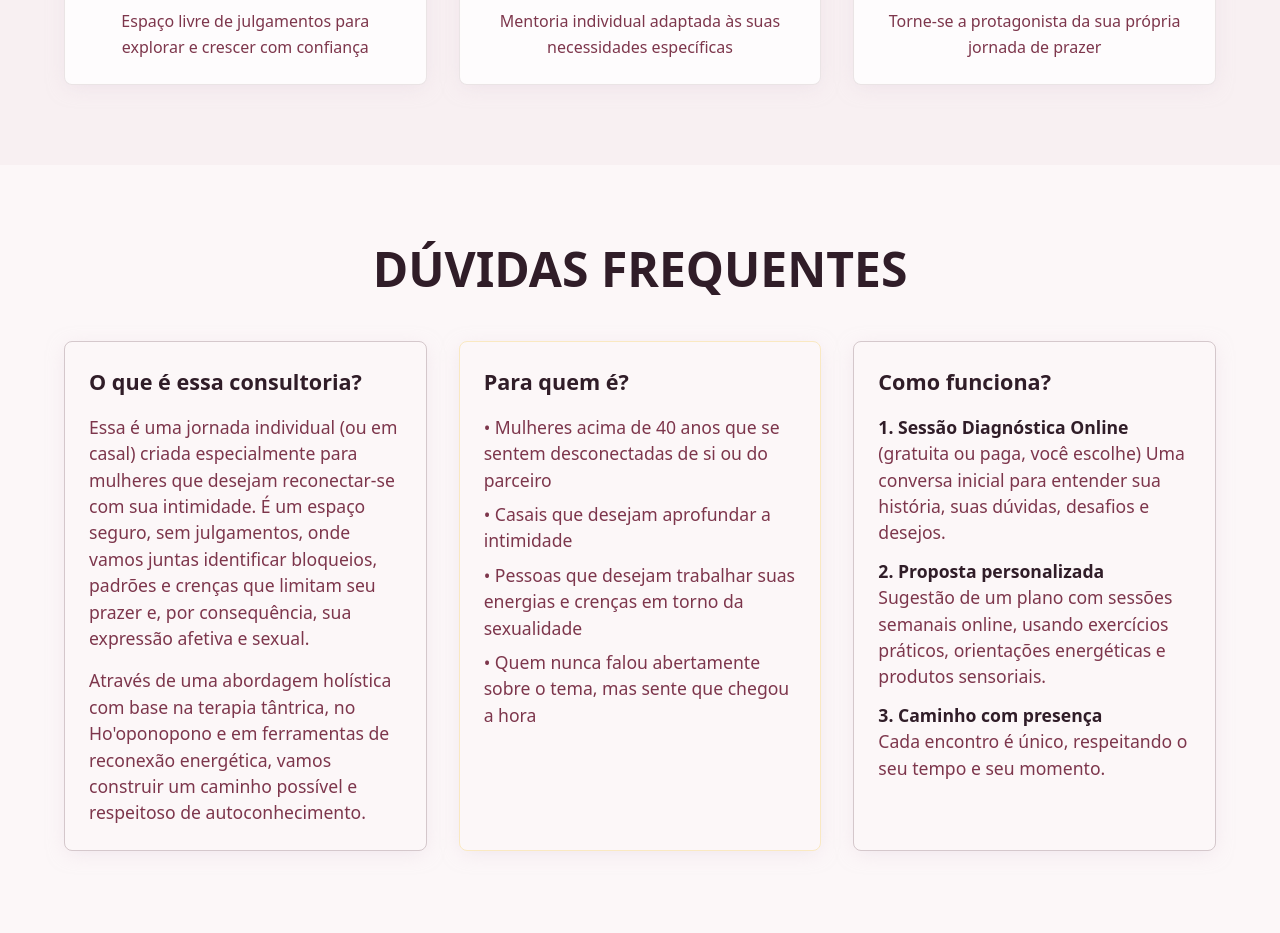
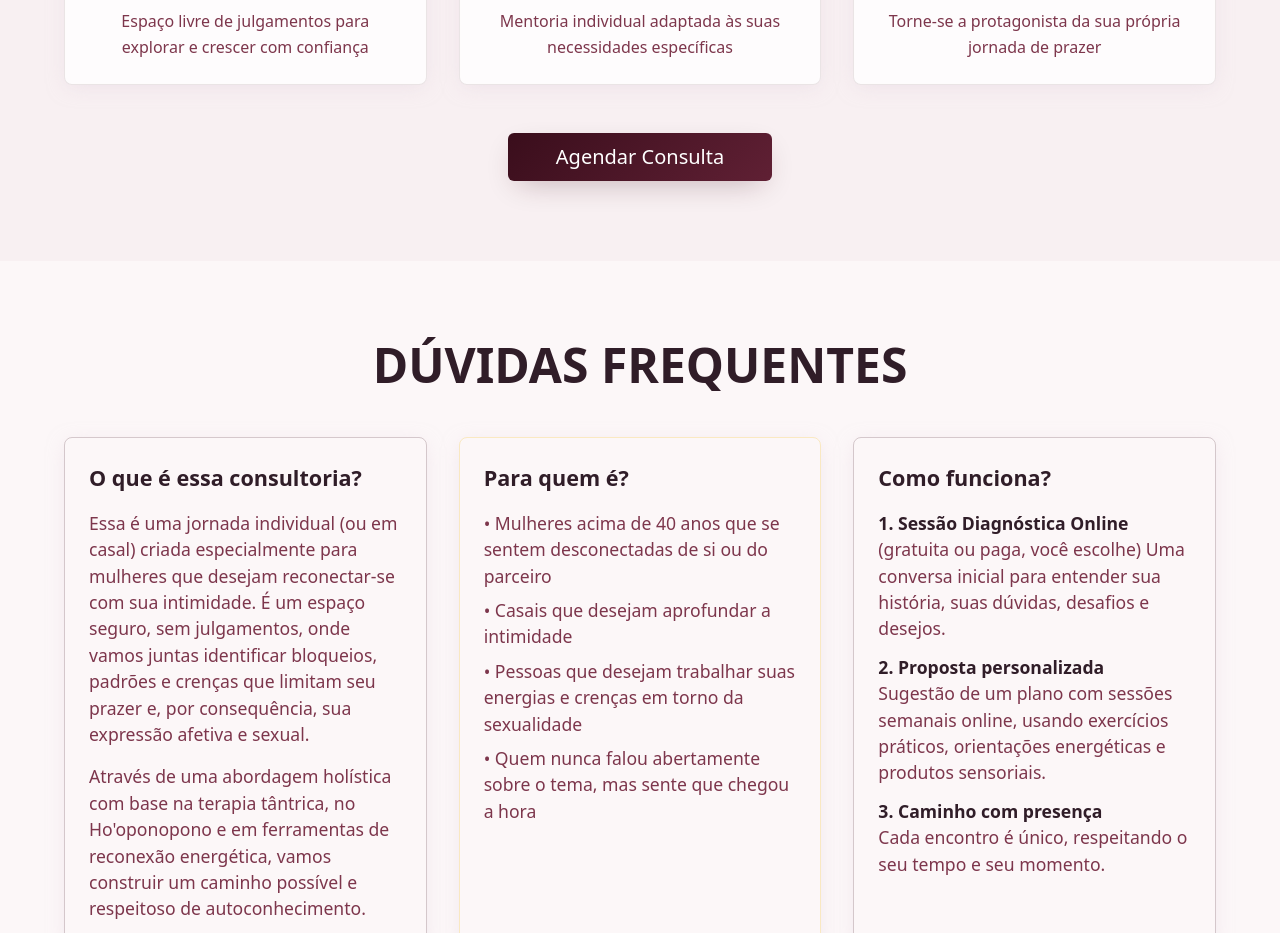
Before and after one commit to vowdigital/prazer-em-venda, a React (Vite) app: page / in a window 1280 px wide. Shown: the part 2320-3253 px from the top of the page. Built offline with nearby package versions, Linux system fonts and the light colour scheme.

Commit message:
Adicionar botão à seção de benefícios
Adicionado um botão com o texto "Agendar Consulta" à seção "Benefícios da Mentoria".

```diff
--- a/src/components/BenefitsSection.tsx
+++ b/src/components/BenefitsSection.tsx
@@ -1,4 +1,5 @@
 import { Card, CardContent, CardHeader, CardTitle } from "@/components/ui/card";
+import { Button } from "@/components/ui/button";
 import { Heart, Star, Zap, Shield, Users, Crown } from "lucide-react";
 
 const benefits = [
@@ -70,6 +71,20 @@ const BenefitsSection = () => {
             </Card>
           ))}
         </div>
+
+        {/* CTA Button */}
+        <div className="text-center mt-12">
+          <Button
+            variant="default"
+            size="lg"
+            className="text-xl px-12 py-6 bg-gradient-primary hover:scale-105 transition-transform duration-300"
+            asChild
+          >
+            <a href="https://wa.me/5511911105896" target="_blank" rel="noopener noreferrer">
+              Agendar Consulta
+            </a>
+          </Button>
+        </div>
       </div>
     </section>
   );
```
